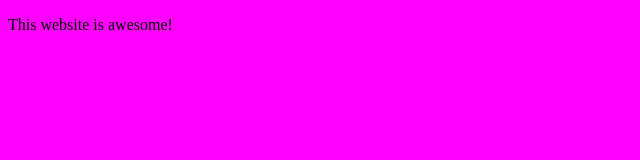
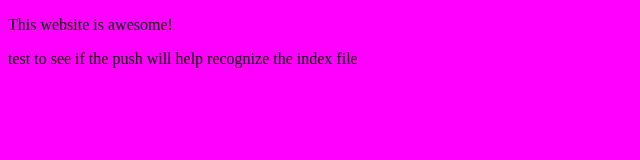
Before and after one commit to kristajesek/test, a plain HTML site: page index.html in a window 1280 px wide. Shown: the whole page, without its empty margins (0-640 px from the left). Drawn offline with Linux system fonts and the light colour scheme.

Commit message:
adds changes to index for github to recognize push

```diff
--- a/index.html
+++ b/index.html
@@ -10,5 +10,6 @@
 </head>
 <body>
     <p> This website is awesome!</p>
+    <p> test to see if the push will help recognize the index file </p>
 </body>
 </html>
```
